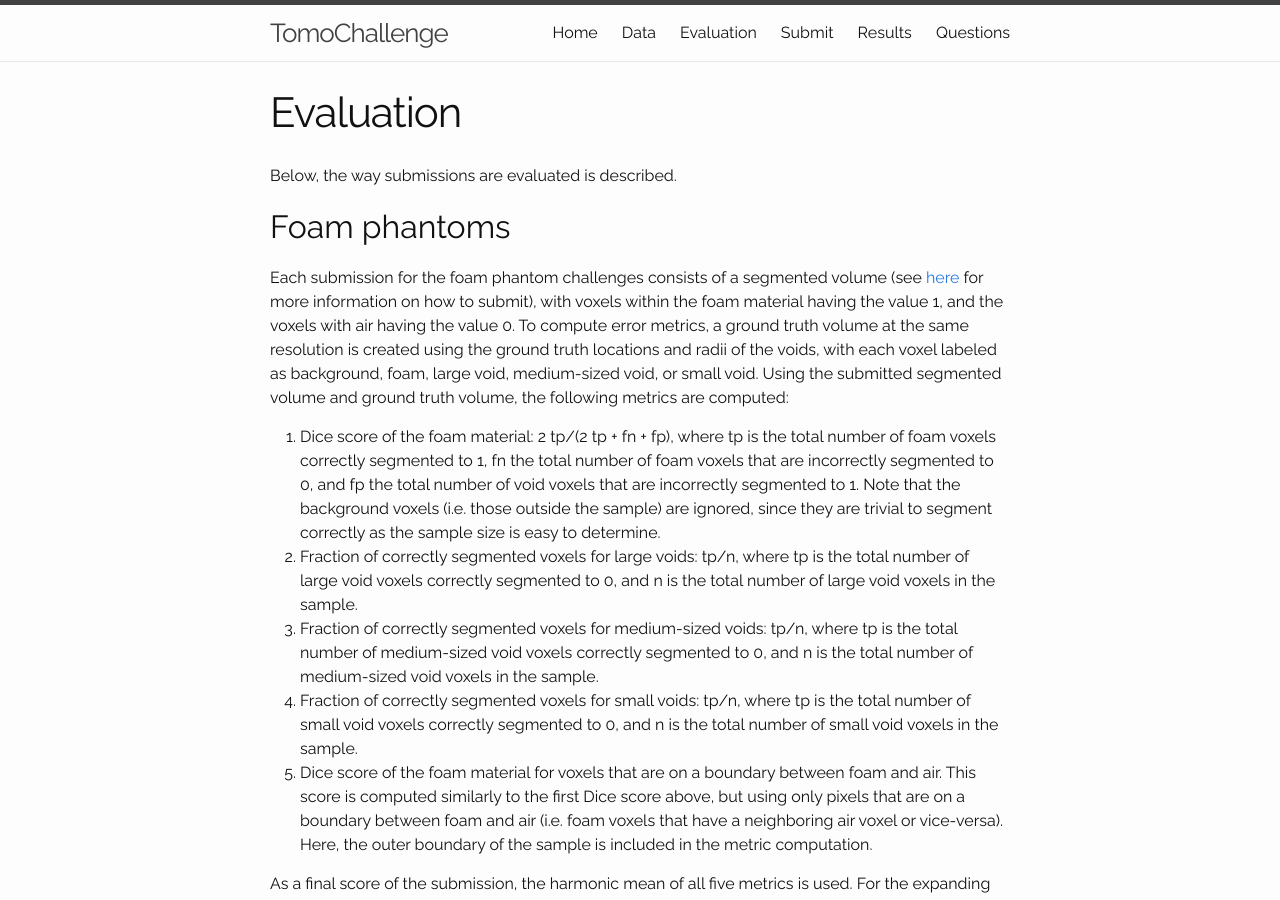
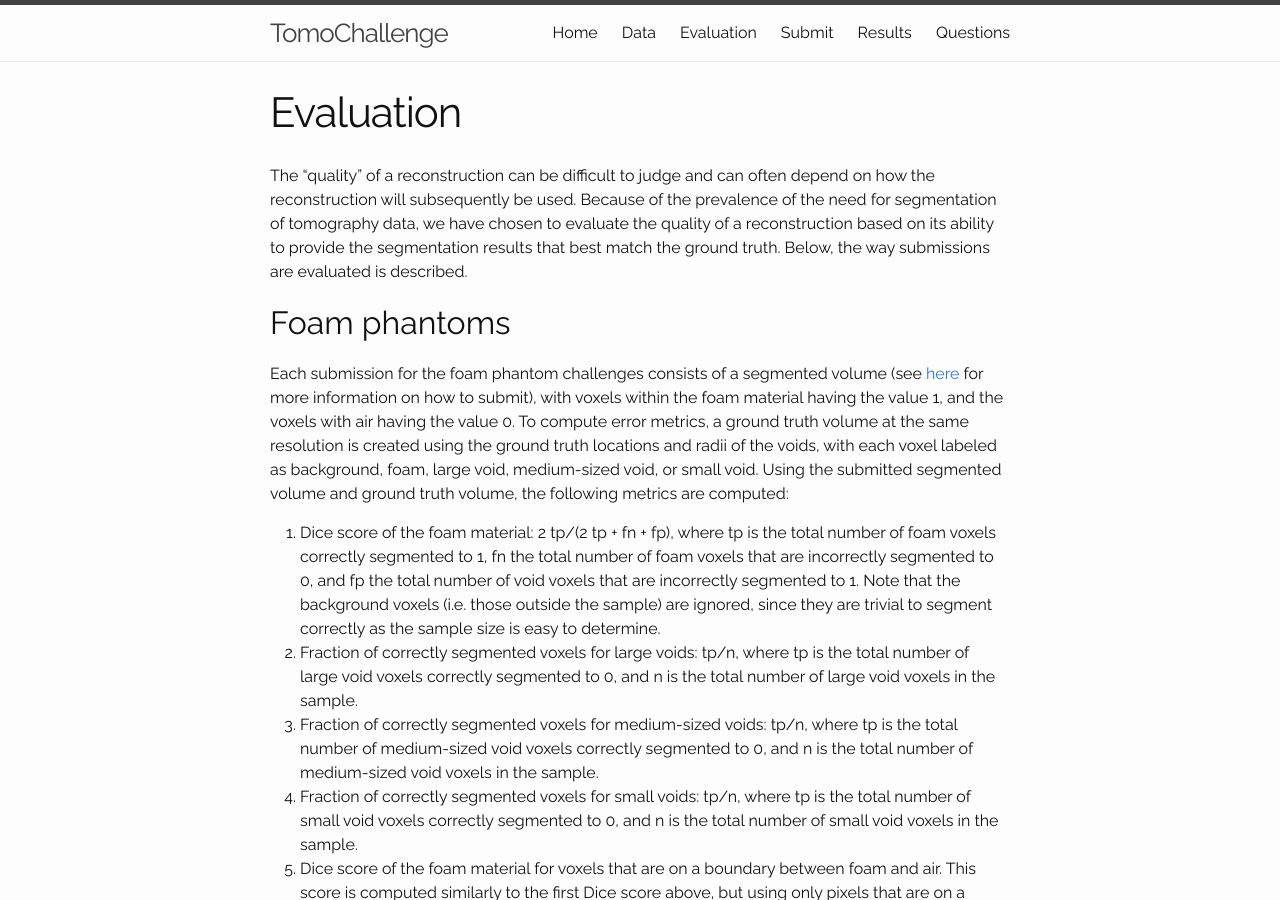
Before and after one commit to tomochallenge/tomochallenge.github.io, a Jekyll site: the page built from main_pages/50_evaluation.md, in a window 1280 px wide and 900 px high. Built offline with Jekyll 4.4.1, drawn with Linux system fonts in a browser that asks for light colours.

Commit message:
Update 50_evaluation.md

```diff
--- a/main_pages/50_evaluation.md
+++ b/main_pages/50_evaluation.md
@@ -5,6 +5,7 @@ permalink: evaluation/
 include_in_menu: true
 ---
 
+The "quality" of a reconstruction can be difficult to judge and can often depend on how the reconstruction will subsequently be used. Because of the prevalence of the need for segmentation of tomography data, we have chosen to evaluate the quality of a reconstruction based on its ability to provide the segmentation results that best match the ground truth.
 Below, the way submissions are evaluated is described.
 
 ## Foam phantoms
```
